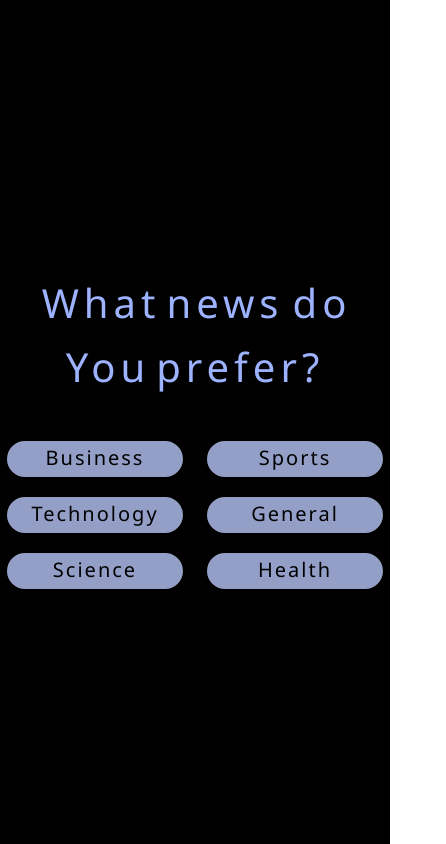
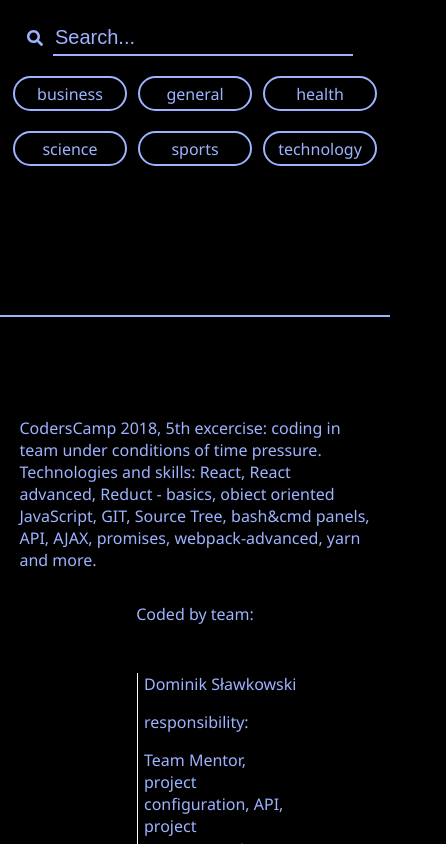
Before and after one commit to dominikslawkowski/CodersCamp-projekt-5, a React (Create React App) app: page / in a window 390 px wide. Shown: the top 844 px of the page, 446 px wide, since content can reach past the window. Built offline with nearby package versions, Linux system fonts and the light colour scheme; no server answers.

Commit message:
changing the layout and adding responsive

```diff
--- a/src/App.js
+++ b/src/App.js
@@ -6,7 +6,7 @@ import Category from './components/Category';
 import {NewsList} from './components/NewsList';
 import {Footer} from './components/Footer';
 
-const API_KEY = 'ed223602c98d443ba7817403c977218d';
+const API_KEY = 'aabf6ff51a5c42ffaec96e55c6af6297';
 
 class App extends Component {
 
@@ -16,7 +16,7 @@ class App extends Component {
       theme: '',
       news: [],
       searchTerm: '',
-      initial: true
+      initial: false
     };
     this.changeState = this.changeState.bind(this);
     this.newsSearch = this.newsSearch.bind(this);
@@ -30,7 +30,9 @@ class App extends Component {
   }
 
   newsSearch(term, search) {
-    fetch(`https://newsapi.org/v2/top-headlines?language=en&q=${search}&category=${term}&apiKey=${API_KEY}`)
+    const url = `https://newsapi.org/v2/top-headlines?pageSize=60&country=us&q=${search}&category=${term}&apiKey=${API_KEY}`;
+
+    fetch(url)
       .then(data => data.json())
       .then(data => this.setState({
         theme: term,
--- a/src/components/Footer.js
+++ b/src/components/Footer.js
@@ -1,24 +1,26 @@
 import React from 'react';
 import './../style/Footer.css';
 const footerStyle = {
-    background: '#333',
+    background: 'black',
     padding: '10vh 0',
     minHeight: '100vh',
     display: 'flex',
     flexDirection: 'column',
     justifyContent: 'flex-start',
     alignItems: 'center',
-    color: 'white'
+    color: '#9eb3ff'
 }
 const teamList = {
-    listStyle: 'none'
+    width: '40vw',
+    listStyle: 'none',
 }
 const personalListItem = {
     borderBottom: 'solid 1px white',
     borderLeft: 'solid 1px white',
-    marginBottom: '10px',
+    marginBottom: '20px',
     paddingBottom: '6px',
     paddingLeft: '6px',
+    width: '40vw',
     borderBottomLeftRadius: '6px'
 }
 const personalButton = {
--- a/src/components/News.js
+++ b/src/components/News.js
@@ -10,7 +10,7 @@ const News = ({news}) => {
 
   return(
     <div onClick={() => {window.open(urlToPage, "_blank");}} className="Tile">
-      <img className="imgNews" src={imgURL} />
+      <img className="imgNews" src={imgURL} height="100%" width="100%" />
       <div className="titleNews">{title}</div>
       <div className="descriptionNews">{description}</div>
     </div>
--- a/src/components/NewsList.js
+++ b/src/components/NewsList.js
@@ -36,7 +36,7 @@ export class NewsList extends React.Component{
     }
     render(){
         if (this.props.news && this.props.news.length > 1) {
-            this.divideNewsBetweenTilts(this.props.news)
+            this.divideNewsBetweenTilts(this.props.news);
         } else {
             this.nothingToDisplay(this.props.conditions, this.props.terms);
         }
--- a/src/components/SearchBar.js
+++ b/src/components/SearchBar.js
@@ -13,7 +13,7 @@ class SearchBar extends Component {
     render() {
         return (
             <div className='searchBar'>
-                <FontAwesomeIcon icon={faSearch} size="2x" color="rgba(255,255,255,0.7)"/>
+                <FontAwesomeIcon icon={faSearch} size="1x" color="#9eb3ff"/>
                 <input className='searchBarInput'
                 placeholder='Search...'
                 value={this.state.searchTerm}
--- a/src/components/Welcome.js
+++ b/src/components/Welcome.js
@@ -25,10 +25,8 @@ class Welcome extends Component {
         return (
            <div className="welcome-container">
            <p className="welcome-inscription">
-            <span className="title1">
                 <span className="word1">What</span>
                 <span className="word2"> news</span>
-            </span>
                 <span className="word3"> do</span>
                 <span className="word4"> You</span>
                 <span className="word5"> prefer?</span>
--- a/src/style.css
+++ b/src/style.css
@@ -2,4 +2,10 @@ body {
     margin: 0;
     padding: 0;
     font-family: 'Segoe UI', Tahoma, Geneva, Verdana, sans-serif;
+    background-color: black;
+    max-width: 100vw;
 }
+
+::-webkit-scrollbar{
+    overflow: hidden;
+}
--- a/src/style/Category.css
+++ b/src/style/Category.css
@@ -1,19 +1,22 @@
 
 .category {
-    width: 60%;
-    margin: 20px auto;
+    width: 800px;
+    margin: auto;
 }
 
 .category-list {
-    display:grid;
-    grid-gap: 5%;
-    grid-template-columns: repeat(auto-fill, minmax(100px, 1fr));
-    justify-content: space-between;
+    display: grid;
+    grid-gap: 20px;
+    grid-template-columns: repeat(6, 1fr);
+    margin-bottom: 10px;
 }
 
 .category-element {
+    width: 100px;
     padding: 5px;
-    background-color:rgb(189, 183, 226);
+    color: #9eb3ff;
+    border: 2px solid #9eb3ff;
+    padding-bottom: 10px;
     text-align: center;
     margin-bottom: 15px;
     border-radius: 30px;
@@ -21,5 +24,33 @@
 }
 
 .category-element:hover {
-    background-color: rgb(149, 140, 199);
+   color: white;
+   background-color: transparent;
+   border-color: white;
+   cursor: pointer;
 }
+
+.category-element:active{
+   transform: scale(1.05);
+   background-color: white;
+}
+
+@media screen and (max-width: 1000px) {
+     .category-list {
+     grid-template-columns: repeat(3, 120px);
+     grid-template-rows: 50px 50px;
+     justify-items: center;
+     grid-gap: 5px;
+   }
+
+   .category{
+       width: auto;
+       display: flex;
+       align-items: center;
+       justify-content: center;
+   }
+
+   .titleNews{
+     font-size: 20px;
+   }
+}
--- a/src/style/Footer.css
+++ b/src/style/Footer.css
@@ -1,3 +1,7 @@
+footer{
+    border-top: solid 2px #9eb3ff;
+}
+
 a.personalLink {
   display: flex;
   align-items: center;
--- a/src/style/News.css
+++ b/src/style/News.css
@@ -1,7 +1,6 @@
 .Tile{
-  transition: ease-in-out 0.2s;
-  width: 30vw;
-  height: 19vw;
+  width: 27vw;
+  height: 18vw;
   font-size: 1.7vw;
   border-style: double;
   border-width: thick;
@@ -9,6 +8,11 @@
   position: relative;
   overflow: hidden;
   flex-direction: column;
+  border-radius: 20px;
+  padding: 5px;
+  transition: ease-in-out 0.2s;
+
+  animation: tile-move .5s ease-in-out;
 }
 
 .imgNews{
@@ -20,44 +24,81 @@
   width: 100%;
   transform: translate(-50%, -50%);
   z-index: 1;
+  opacity: .7;
+  border: solid 1px #9eb3ff;
 }
 
 .titleNews{
-  opacity: 0;
-  position: relative;
-  font-size: 1.3em;
-  text-align: center;
+  position: absolute;
+  font-size: 30px;
+  padding: 10px;
+  text-align: left;
   z-index: 2;
-  color: rgb(71, 71, 71);
-  text-shadow: 0 0 0.2em rgb(255, 255, 255), 0 0 0.2em rgb(255, 255, 255), 0 0 0.2em rgb(255, 255, 255);
+  color: #9eb3ff;
+  text-shadow:  1px 1px black;
 }
 
 .descriptionNews{
+  position: absolute;
+  bottom: 10px;
   opacity: 0;
-  position: relative;
-  font-size: 1em;
+  font-size: 20px;
+  padding: 10px;
   z-index: 2;
-  color: rgb(58, 58, 58);
-  text-shadow: 0 0 0.2em rgb(255, 255, 255), 0 0 0.2em rgb(255, 255, 255), 0 0 0.2em rgb(255, 255, 255);
+  color: white;
+  transition: all .5s ease-in-out;
 }
 
 .Tile:hover{
-  transition: 0.1s ease-in-out 0.2s;
   cursor: pointer;
-  width: 35.5vw;
+  filter: brightness(1.1);
 }
 
-.Tile:hover .descriptionNews{
-  transition: 0.1s ease-in-out 0.3s;
+.Tile:hover > .descriptionNews{
   opacity: 1;
+  background-color: rgba(0, 0, 0, 0.623);
 }
 
-.Tile:hover .titleNews{
-  transition: 0.1s ease-in-out 0.3s;
-  opacity: 1;
+@media screen and (max-width: 1700px) {
+  .titleNews{
+    font-size: 22px;
+  }
 }
 
-.Tile:hover .imgNews{
-  transition: 0.1s ease-in-out 0.2s;
-  opacity: 0.7;
+@media screen and (max-width: 1200px) {
+   .Tile {
+     width: 40vw;
+     height: 25vw;
+   }
+
+   .titleNews{
+     font-size: 18px;
+   }
 }
+
+@media screen and (max-width: 1000px) {
+     .Tile {
+     width: 70vw;
+     height: 40vw;
+     margin-bottom: 10px;
+   }
+
+   .titleNews{
+     font-size: 20px;
+   }
+}
+
+.loading {
+  height: 100vh;
+  width: 100vw;
+  color: #9eb3ff;
+  text-align: center;
+  font-size: 80px;
+  margin-top: 200px;
+}
+
+@keyframes tile-move{
+  from{
+    opacity: 0;
+  }
+}
--- a/src/style/SearchBar.css
+++ b/src/style/SearchBar.css
@@ -1,6 +1,5 @@
 .searchBar {
-    background-color: #333;
-    padding-top: 20px;
+    padding-top: 15px;
     padding-bottom: 10px;
     width: 100%;
     text-align: center;
@@ -9,41 +8,19 @@
     z-index: 10;
 }
 
+::placeholder {
+    color: #9eb3ff;
+}
 .searchBar .searchBarInput {
     box-sizing: border-box;
-    background-color:  #333;
     border: none;
-    border-bottom: solid 2px rgba(255,255,255, 0.5);
+    border-bottom: solid 2px #9eb3ff;
+    background-color: transparent;
+    padding-bottom: 5px;
     width: 35%;
-    font-size: 26px;
-    color: rgba(255,255,255,0.8);
+    font-size: 20px;
+    color: #9eb3ff;
     outline: none;
     margin: 10px;
     min-width: 300px;
 }
-
-.search.icon {
-    color: #000;
-    position: absolute;
-    margin-top: 2px;
-    margin-left: 3px;
-    width: 18px;
-    height: 18px;
-    border: solid 1px currentColor;
-    border-radius: 100%;
-    -webkit-transform: rotate(-45deg);
-            transform: rotate(-45deg);
-  }
-  .search.icon:before {
-    content: '';
-    position: absolute;
-    top: 12px;
-    left: 5px;
-    height: 6px;
-    width: 1px;
-    background-color: currentColor;
-  }
-
- .fa-search {
-    color: solid 2px rgba(255,255,255, 0.5);
-  }
--- a/src/style/Welcome.css
+++ b/src/style/Welcome.css
@@ -19,8 +19,8 @@
   }
 
   .welcome-category:hover {
-    color: black;
-    background-color: rgb(255, 255, 255);
+    color: white;
+    background-color: transparent;
     border-color: white;
     cursor: pointer;
   }
@@ -33,10 +33,12 @@
     padding-bottom: 10px;
     display:inline-block;
     text-align: center;
-    background-color: #949fc7;
+    font-weight: 400;
     border-radius: 30px;
-    border: 3px solid #949fc7;
-    animation: category-move .5s ease-in-out;
+    border: 1px solid #9eb3ff;
+    color: #9eb3ff;
+    animation: category-move .5s 1.05s ease-in-out forwards;
+    opacity: 0;
     transition: all .3s ease-in-out;
   }
 
@@ -63,7 +65,7 @@
     }
 
     .welcome-category{
-      height: 20px;
+      height: 25px;
       width: 150px;
       font-size: 20px;
     }
@@ -72,9 +74,16 @@
       grid-template-columns: repeat(2, 200px);
     }
 
-    .title1{
-      display: block;
+    .word1{
+      width: 45%;
+      text-align: right;
     }
+
+    .word2 {
+      width: 45%;
+      text-align: left;
+    }
+
   }
 
   @keyframes move {
@@ -96,35 +105,50 @@
     }
   }
 
-  .welcome-inscription > span,
-  .title1 > span {
-    display: inline-block;
-    margin: 3px;
-    animation-timing-function: linear;
+  @keyframes show{
+    from{
+      opacity: 0;
+    }
+    to{
+      opacity: 1;
+    }
+  }
+
+  .welcome-container span{
+     display: inline-block;
+     margin: 5px;
+     animation-fill-mode: forwards;
+     animation-timing-function: linear;
+     animation-name: show;
+     animation-duration: .05s;
+     opacity: 0;
   }
 
   .word1{
-    animation: move .4s;
+    animation-delay: .2s;
   }
 
   .word2 {
-    animation: move .8s;
+   animation-delay: .4s;
   }
 
   .word3 {
-    animation: move 1.2s;
+   animation-delay: .6s;
   }
 
   .word4 {
-    animation: move 1.6s;
+    animation-delay: .8s;
   }
 
   .word5 {
-    animation: move 2s;
+    animation-delay: 1s;
   }
 
   @keyframes category-move{
-    from{
-      opacity: .6;
+    0%{
+      opacity: 0;
+    }
+    100%{
+      opacity: 1;
     }
   }
```
